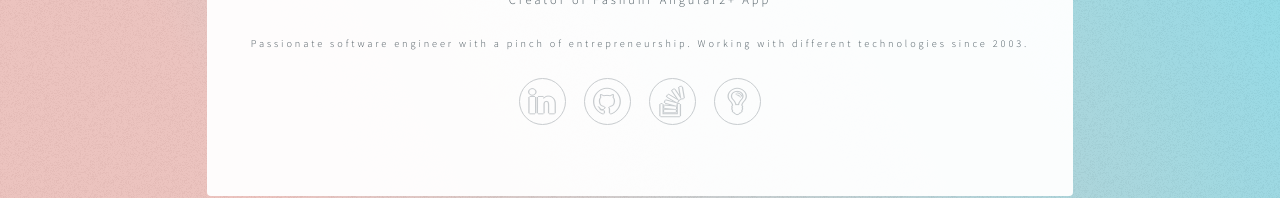
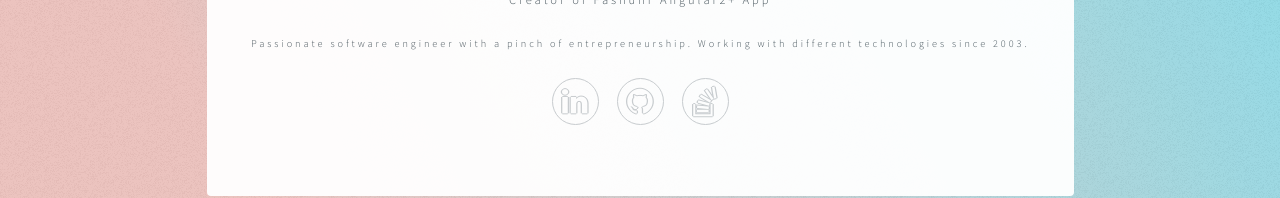
Before and after one commit to IvesDotMe/IvesDotMe.github.io, a plain HTML site: page index.html in a window 1280 px wide. Shown: the part 455-653 px from the top of the page. Drawn offline with Linux system fonts and the light colour scheme.

Commit message:
Update index.html

```diff
--- a/index.html
+++ b/index.html
@@ -82,7 +82,7 @@
                   <li><a href="https://github.com/IvesDotMe" class="fa-github" target="_blank">Github</a></li>
 
                   <li><a href="https://stackoverflow.com/users/145122/ives-me" class="fa-stack-overflow" target="_blank">Stackoverflow</a></li>
-                  <li><a href="https://ideas.ives.me" class="fa-lightbulb-o" target="_blank">Ideas</a></li>
+
 
               </ul>
 
```
